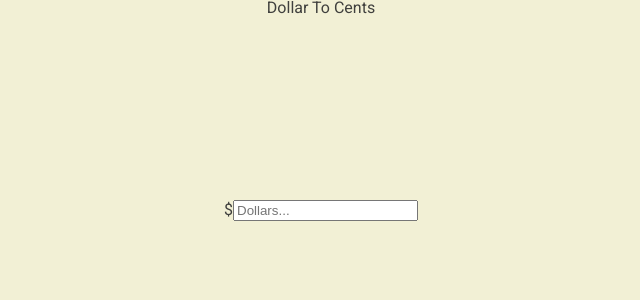
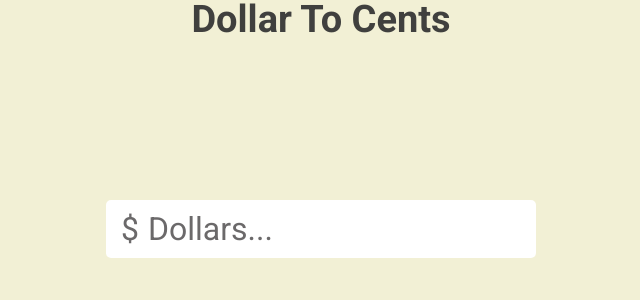
Before and after one commit to matheusjnh/dollar-to-cents, a React (Vite) app: page / in a window 1280 px wide. Shown: the top 300 px of the page, without its empty margins (319-959 px from the left). Built offline with nearby package versions, Linux system fonts and the light colour scheme.

Commit message:
add initial content style

```diff
--- a/src/App.module.css
+++ b/src/App.module.css
@@ -31,4 +31,39 @@
   padding-bottom: 30px;
 }
 
-/* ======== </ LAYOUT > ======== */
+/* ======== < CONTENT > ======== */
+
+.title {
+  font-size: 38px;
+  font-weight: bold;
+  text-align: center;
+}
+
+.inputContainer {
+  position: relative;
+}
+
+.dollarSign {
+  position: absolute;
+  left: 15px;
+  top: 50%;
+  transform: translateY(-50%);
+  color: #6b696a;
+  font-size: 32px;
+}
+
+.input {
+  width: 100%;
+  box-sizing: border-box;
+  padding: 10px 20px 10px 42px;
+  color: inherit;
+  border: none;
+  border-radius: 5px;
+  font-family: inherit;
+  font-size: 32px;
+  outline: none;
+}
+
+.input::placeholder {
+  color: #6b696a;
+}
```
